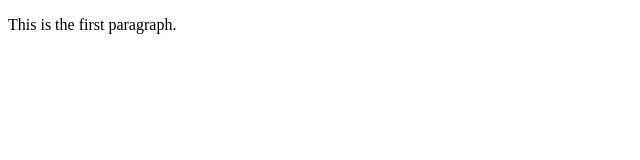
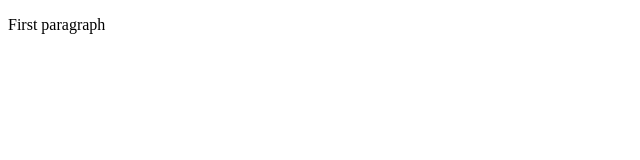
Before and after one commit to Titus-Kiplagat/learning-git, a plain HTML site: page index.html in a window 1280 px wide. Shown: the whole page, without its empty margins (0-640 px from the left). Drawn offline with Linux system fonts and the light colour scheme.

Commit message:
Update index.html

```diff
--- a/index.html
+++ b/index.html
@@ -4,6 +4,6 @@
 <title>Page Title</title>
 </head>
 <body>
-<p>This is  the first paragraph.</p>
+<p>First paragraph</p>
 </body>
 </html>
```
